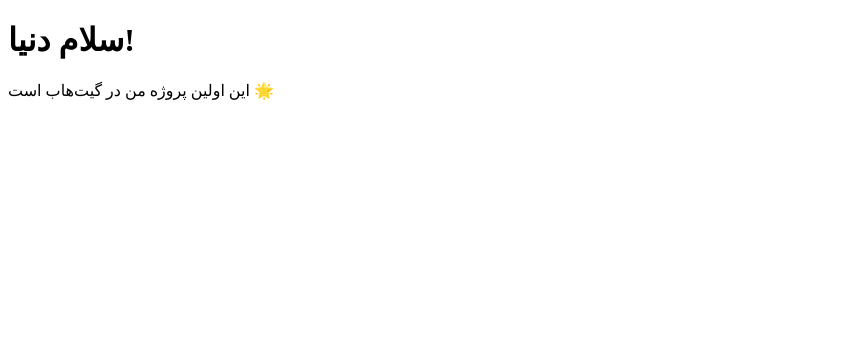
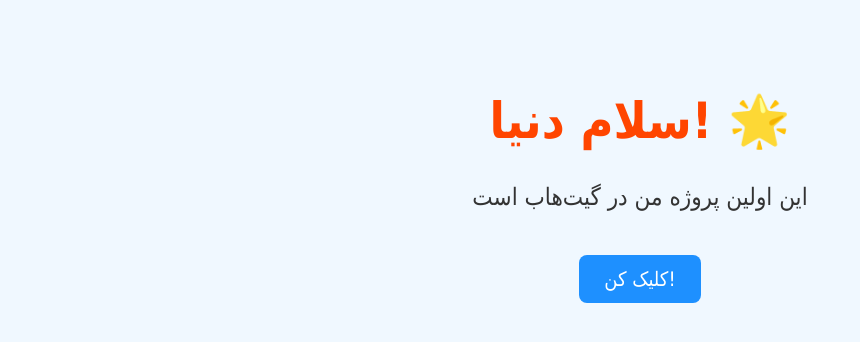
Before and after one commit to mrheydar/my-first-project, a plain HTML site: page index.html in a window 1280 px wide. Shown: the whole page, without its empty margins (0-860 px from the left). Drawn offline with Linux system fonts and the light colour scheme.

Commit message:
به‌روزرسانی ظاهر سایت

```diff
--- a/index.html
+++ b/index.html
@@ -3,9 +3,39 @@
 <head>
     <meta charset="UTF-8">
     <title>پروژه اول من</title>
+    <style>
+        body {
+            background-color: #f0f8ff; /* رنگ زمینه روشن */
+            font-family: 'Tahoma', sans-serif; /* فونت خوش‌خوان */
+            text-align: center;
+            padding-top: 50px;
+        }
+        h1 {
+            color: #ff4500; /* نارنجی */
+            font-size: 50px;
+        }
+        p {
+            color: #333;
+            font-size: 24px;
+        }
+        a.button {
+            display: inline-block;
+            margin-top: 20px;
+            padding: 12px 25px;
+            background-color: #1e90ff;
+            color: white;
+            text-decoration: none;
+            border-radius: 8px;
+            font-size: 20px;
+        }
+        a.button:hover {
+            background-color: #104e8b;
+        }
+    </style>
 </head>
 <body>
-    <h1>سلام دنیا!</h1>
-    <p>این اولین پروژه من در گیت‌هاب است 🌟</p>
+    <h1>سلام دنیا! 🌟</h1>
+    <p>این اولین پروژه من در گیت‌هاب است</p>
+    <a class="button" href="#">کلیک کن!</a>
 </body>
 </html>
```
